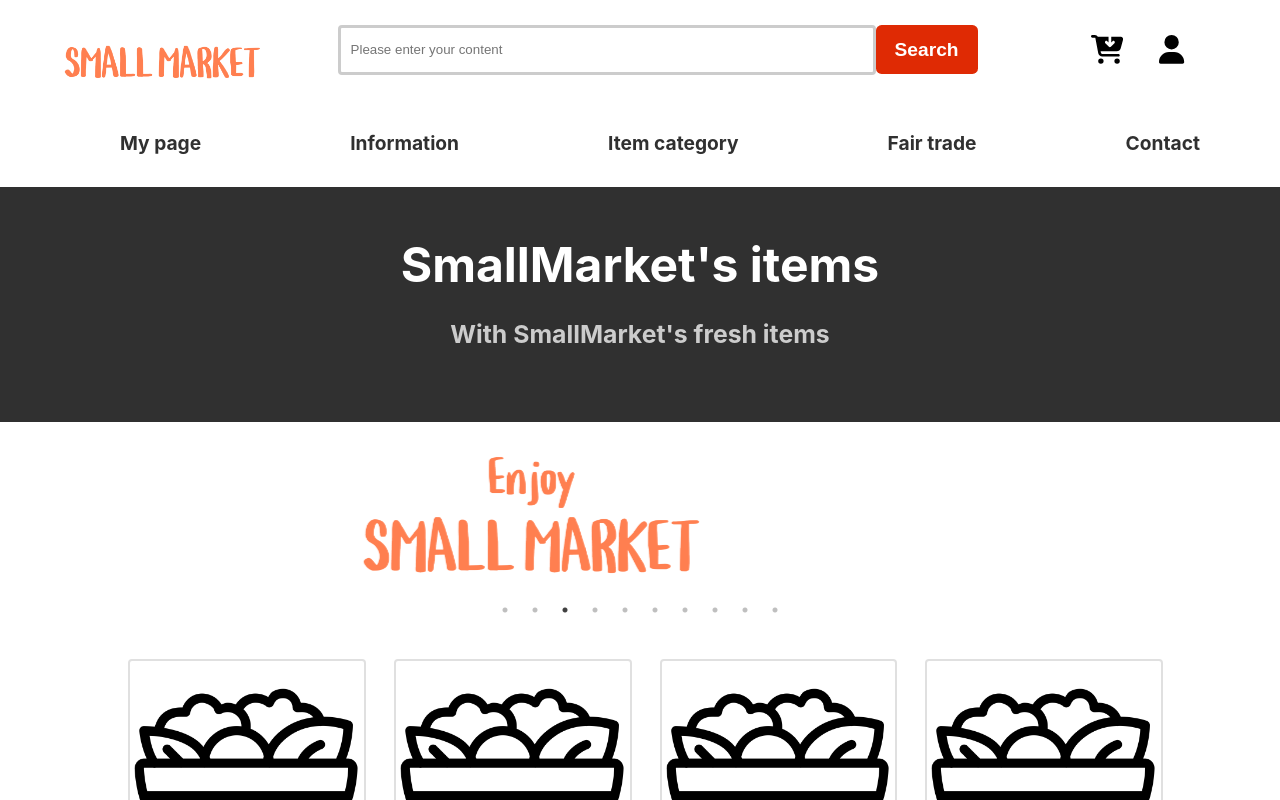
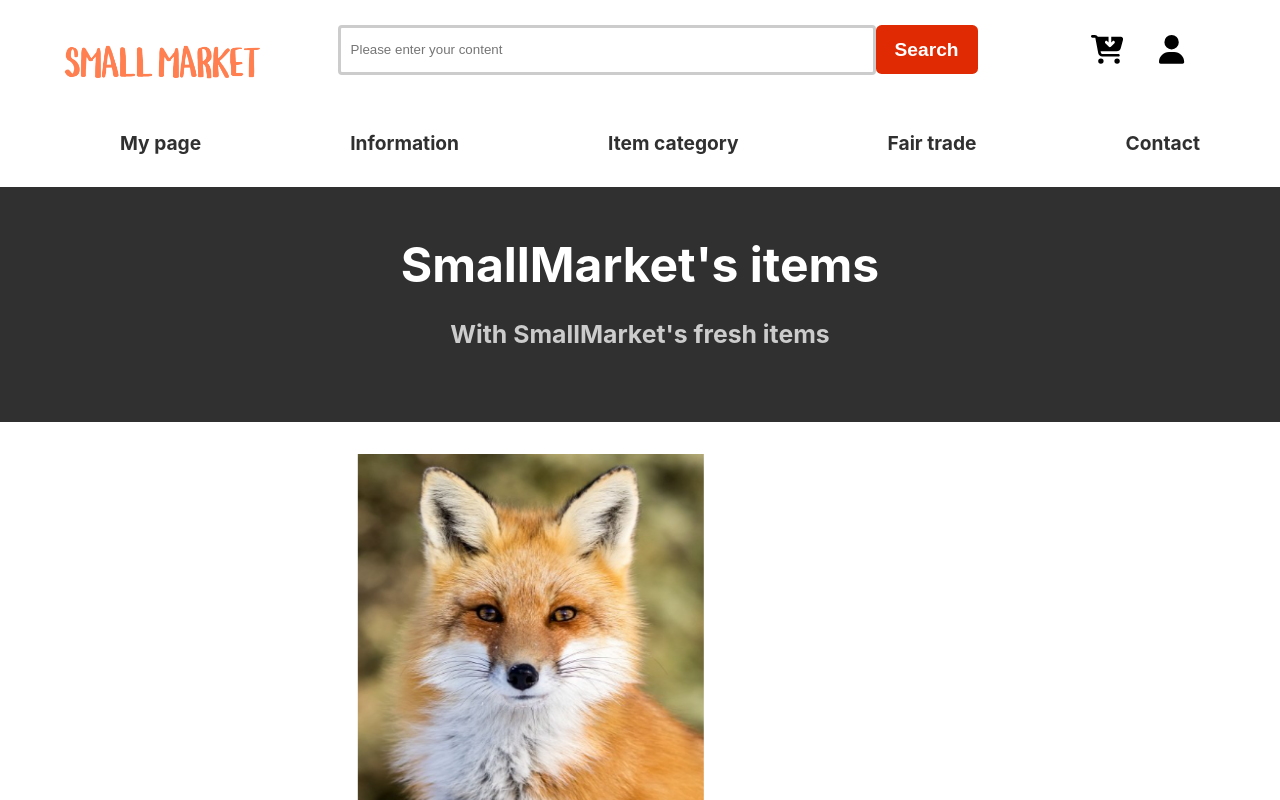
Before and after one commit to hovelopin/SmallMarket, a React (Create React App) app: page /items in a window 1280 px wide. Shown: the top 800 px of the page. Built offline with nearby package versions, Linux system fonts and the light colour scheme.

Commit message:
carousel 이미지 경로 변경

```diff
--- a/src/components/UI/blocks/carousel/carousel.jsx
+++ b/src/components/UI/blocks/carousel/carousel.jsx
@@ -1,7 +1,7 @@
 import * as StyledCarousel from "./style"
 
 const Carousel = ({ width, height, margin, padding, item }) => {
-    const imgUrl = `${process.env.PUBLIC_URL}/img/reg_smallmarket.png`
+    const imgUrl = `${process.env.PUBLIC_URL}/img/foxmon.png`
     const sampleItems = [
         { id: 1, url: imgUrl },
         { id: 2, url: imgUrl },
```
